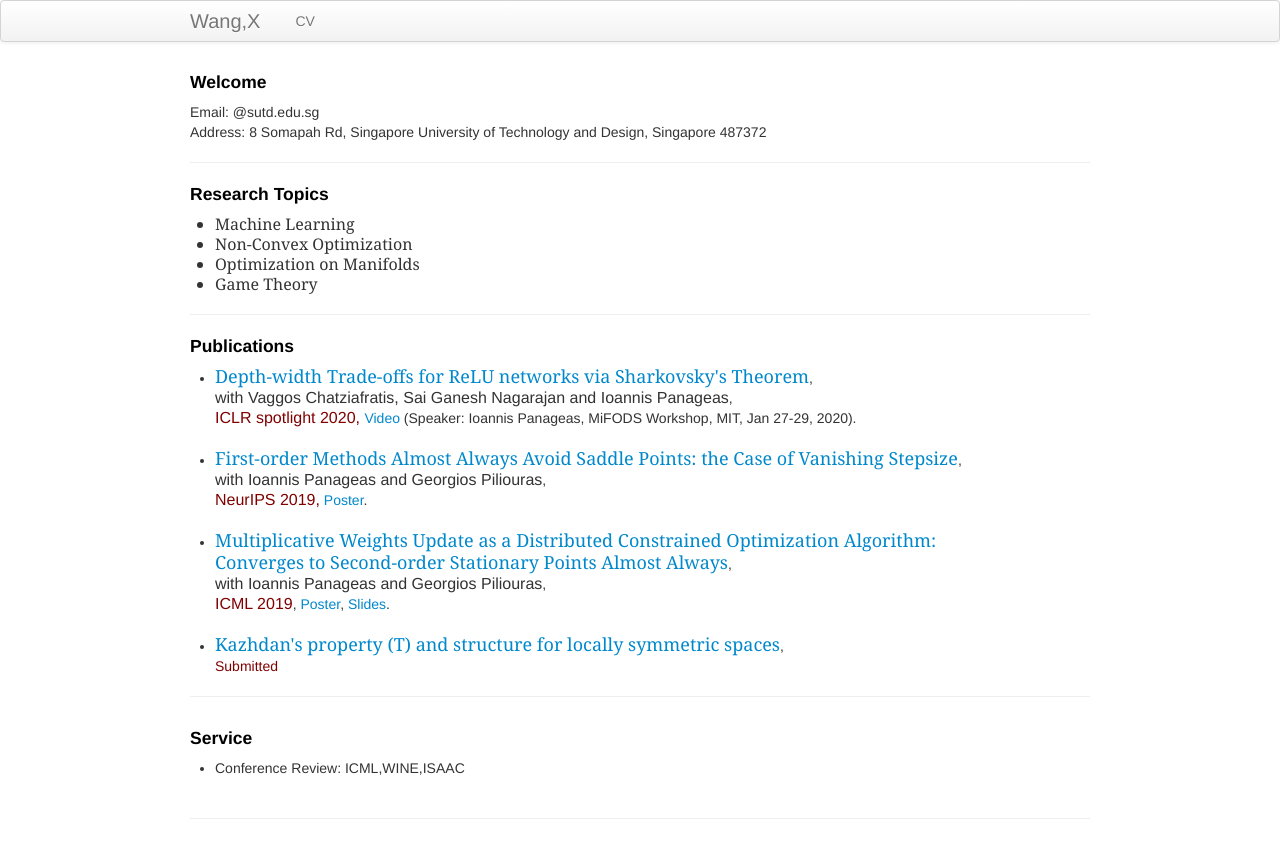
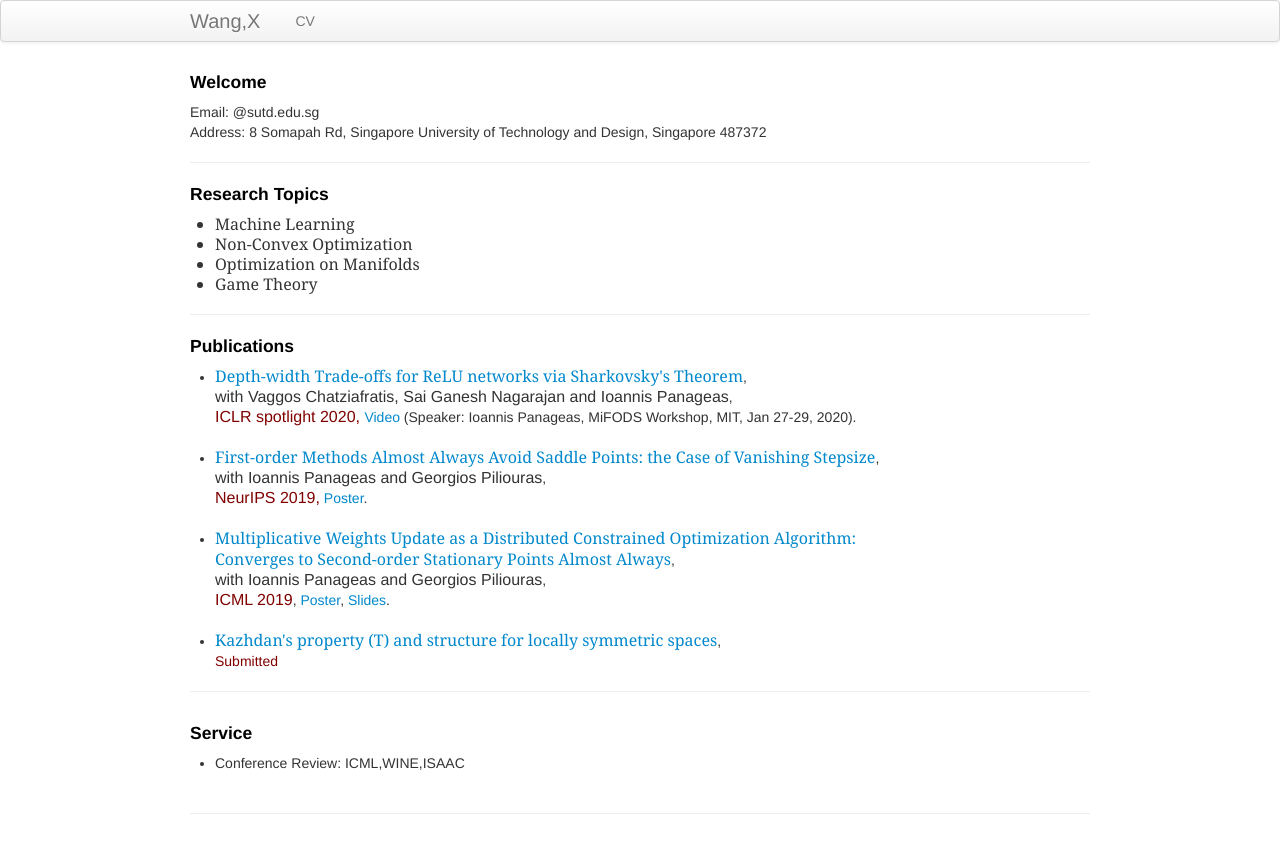
Before and after one commit to xiiaowang/xiiaowang.github.io, a Jekyll site: the page built from index.md, in a window 1280 px wide. Shown: the top 858 px of the page. Built offline with Jekyll 4.4.1, drawn with Linux system fonts in a browser that asks for light colours.

Commit message:
Update index.md

```diff
--- a/index.md
+++ b/index.md
@@ -46,22 +46,22 @@ keywords: machine learning, geometry
 ---
 <h4><a name="Publications"></a>Publications</h4>
 <ul>
-    <li> <font size="4" face="Georgia"><a href="https://arxiv.org/abs/1912.04378">Depth-width Trade-offs for ReLU networks via Sharkovsky's Theorem</a></font>,
+    <li> <font size="3" face="Georgia"><a href="https://arxiv.org/abs/1912.04378">Depth-width Trade-offs for ReLU networks via Sharkovsky's Theorem</a></font>,
         <br/> <font size="3">with Vaggos Chatziafratis, Sai Ganesh Nagarajan and Ioannis Panageas</font>,
         <br/> <font size="3" color="maroon">ICLR spotlight 2020, </font> <!--<a href="https://arxiv.org/abs/1912.04378">arXiv</a>,--> <a href="https://www.youtube.com/watch?v=HNQ204BmOQ8">Video</a> (Speaker: Ioannis Panageas, MiFODS Workshop, MIT, Jan 27-29, 2020).
     </li>
     <br/>
-   <li> <font size="4" face="Georgia"><a href="http://arxiv.org/abs/1906.07772">First-order Methods Almost Always Avoid Saddle Points: the Case of Vanishing Stepsize</a></font>,
+   <li> <font size="3" face="Georgia"><a href="http://arxiv.org/abs/1906.07772">First-order Methods Almost Always Avoid Saddle Points: the Case of Vanishing Stepsize</a></font>,
        <br/> <font size="3">with Ioannis Panageas and Georgios Piliouras</font>,
        <br/> <font size="3" color="maroon">NeurIPS 2019,</font> <!--<a href="http://arxiv.org/abs/1906.07772">arXiv</a>,--> <a href="https://www.dropbox.com/s/y25vze12a2lpivv/NIPS19_poster.pdf?dl=0">Poster</a>.
     </li>
     <br/>
-   <li> <font size="4" face="Georgia"><a href="http://arxiv.org/abs/1810.05355">Multiplicative Weights Update as a Distributed Constrained Optimization Algorithm: <br/> Converges to Second-order Stationary Points Almost Always</a></font>,
+   <li> <font size="3" face="Georgia"><a href="http://arxiv.org/abs/1810.05355">Multiplicative Weights Update as a Distributed Constrained Optimization Algorithm: <br/> Converges to Second-order Stationary Points Almost Always</a></font>,
        <br/><font size="3">with Ioannis Panageas and Georgios Piliouras</font>,
        <br/> <font size="3" color="maroon">ICML 2019</font>, <!--<a href="http://arxiv.org/abs/1810.05355">arXiv</a>,--> <a href="https://www.dropbox.com/s/qs9nr6pgycnboy7/poster_ICML_xiao2.pdf?dl=0">Poster</a>, <a href="https://www.dropbox.com/s/fh9j5scf2kaofca/main%20copy.pdf?dl=0">Slides</a>.
     </li>
     <br/>
-    <li><font size="4" face="Georgia"><a href="https://www.dropbox.com/s/oa26if49pnhpixz/main.pdf?dl=0">Kazhdan's property (T) and structure for locally symmetric spaces</a></font>,
+    <li><font size="3" face="Georgia"><a href="https://www.dropbox.com/s/oa26if49pnhpixz/main.pdf?dl=0">Kazhdan's property (T) and structure for locally symmetric spaces</a></font>,
         <br/> <font color="maroon">Submitted </font>
     </li>
 </ul>
```
